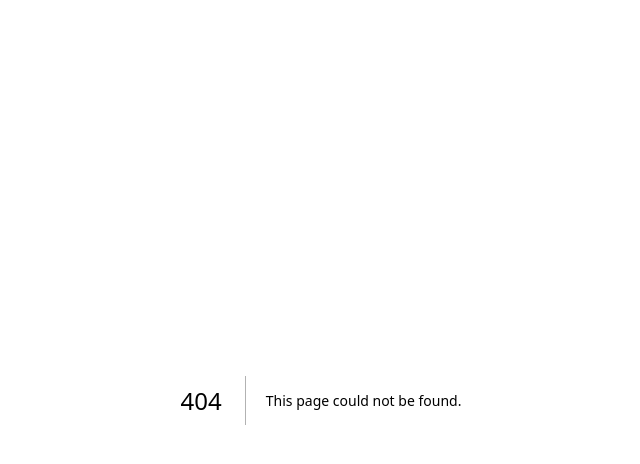
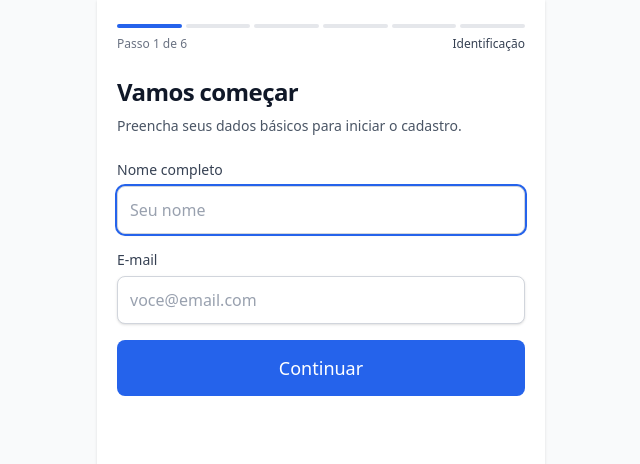
Before and after one commit to SamucaBraga/predictus-challenge, a Next.js app in the folder predictus-front/: page /signup/identification in a window 1280 px wide. Before the commit this address had no page. Shown: the top 464 px of the page, without its empty margins (319-959 px from the left). Built offline with nearby package versions, Linux system fonts and the light colour scheme; no server answers.

Commit message:
feat(frontend): identification page with form

```diff
--- /dev/null
+++ b/predictus-front/app/signup/identification/page.tsx
@@ -0,0 +1,33 @@
+import { FormIdentification } from '@/components/forms/form-identification';
+import { StepLayout } from '@/components/ui/step-layout';
+
+const ERROR_MESSAGES: Record<string, string> = {
+  invalid_token: 'O link de retomada é inválido. Reinicie o cadastro abaixo.',
+  expired_token: 'O link de retomada expirou. Reinicie o cadastro abaixo.',
+};
+
+export default async function Page({
+  searchParams,
+}: {
+  searchParams: Promise<{ error?: string }>;
+}) {
+  const params = await searchParams;
+  const banner = params.error ? ERROR_MESSAGES[params.error] : null;
+
+  return (
+    <StepLayout.Root>
+      <StepLayout.Header
+        title="Vamos começar"
+        description="Preencha seus dados básicos para iniciar o cadastro."
+      />
+      <StepLayout.Body>
+        {banner && (
+          <div className="mb-4 rounded-lg border border-amber-200 bg-amber-50 p-3 text-sm text-amber-800">
+            {banner}
+          </div>
+        )}
+        <FormIdentification />
+      </StepLayout.Body>
+    </StepLayout.Root>
+  );
+}
--- /dev/null
+++ b/predictus-front/components/forms/form-identification.tsx
@@ -0,0 +1,57 @@
+'use client';
+
+import { useRouter } from 'next/navigation';
+import { Button } from '@/components/ui/button';
+import { FormField } from '@/components/ui/form-field';
+import { Input } from '@/components/ui/input';
+import { useFormState } from '@/lib/hooks/use-form-state';
+import { submitIdentification } from '@/lib/actions/registration';
+
+export function FormIdentification() {
+  const router = useRouter();
+  const [state, handleSubmit, isPending] = useFormState(submitIdentification, () => {
+    router.push('/signup/verify');
+  });
+
+  return (
+    <form onSubmit={handleSubmit} className="flex flex-col gap-4">
+      <FormField.Root>
+        <FormField.Label htmlFor="name">Nome completo</FormField.Label>
+        <Input.Root error={!!state.errors?.name}>
+          <Input.Control
+            id="name"
+            name="name"
+            placeholder="Seu nome"
+            autoComplete="name"
+            autoFocus
+            required
+          />
+        </Input.Root>
+        <FormField.Message error={state.errors?.name} />
+      </FormField.Root>
+
+      <FormField.Root>
+        <FormField.Label htmlFor="email">E-mail</FormField.Label>
+        <Input.Root error={!!state.errors?.email}>
+          <Input.Control
+            id="email"
+            name="email"
+            type="email"
+            placeholder="voce@email.com"
+            autoComplete="email"
+            required
+          />
+        </Input.Root>
+        <FormField.Message error={state.errors?.email} />
+      </FormField.Root>
+
+      {state.errors?._form && (
+        <p className="text-sm text-red-600">{state.errors._form[0]}</p>
+      )}
+
+      <Button type="submit" size="lg" disabled={isPending} loading={isPending}>
+        Continuar
+      </Button>
+    </form>
+  );
+}
--- /dev/null
+++ b/predictus-front/proxy.ts
@@ -0,0 +1,11 @@
+import { type NextRequest, NextResponse } from 'next/server';
+
+export function proxy(request: NextRequest) {
+  const response = NextResponse.next();
+  response.headers.set('x-pathname', request.nextUrl.pathname + request.nextUrl.search);
+  return response;
+}
+
+export const config = {
+  matcher: ['/((?!api|_next/static|_next/image|favicon.ico).*)'],
+};
```
